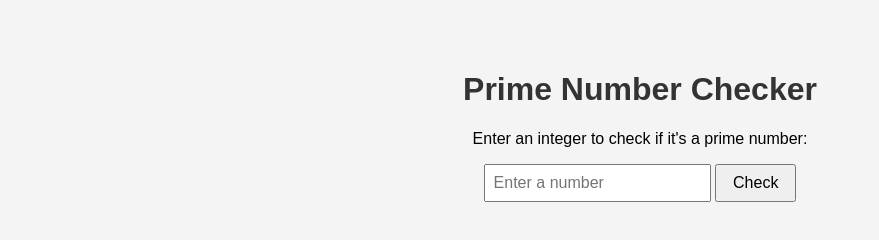
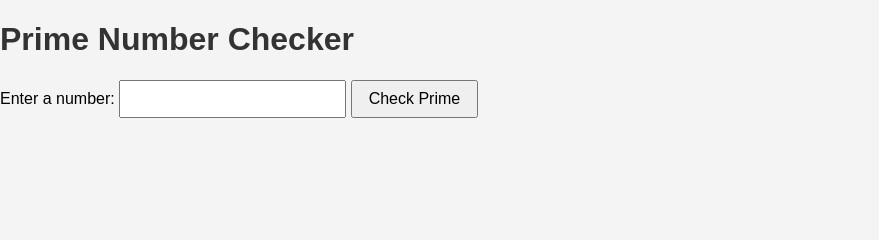
Before and after one commit to tohoku8141/sosusosu, a plain HTML site: page index.html in a window 1280 px wide. Shown: the whole page, without its empty margins (0-879 px from the left). Drawn offline with Linux system fonts and the light colour scheme.

Commit message:
Update index.html

```diff
--- a/index.html
+++ b/index.html
@@ -6,13 +6,11 @@
   <link rel="stylesheet" href="styles.css">
 </head>
 <body>
-  <div class="container">
-    <h1>Prime Number Checker</h1>
-    <p>Enter an integer to check if it's a prime number:</p>
-    <input type="number" id="userInput" placeholder="Enter a number">
-    <button onclick="checkPrime()">Check</button>
-    <p id="result"></p>
-  </div>
+  <h1>Prime Number Checker</h1>
+  <label for="numberInput">Enter a number:</label>
+  <input type="number" id="numberInput">
+  <button onclick="checkPrime()">Check Prime</button>
+  <p id="result"></p>
 
   <script src="script.js"></script>
 </body>
```
